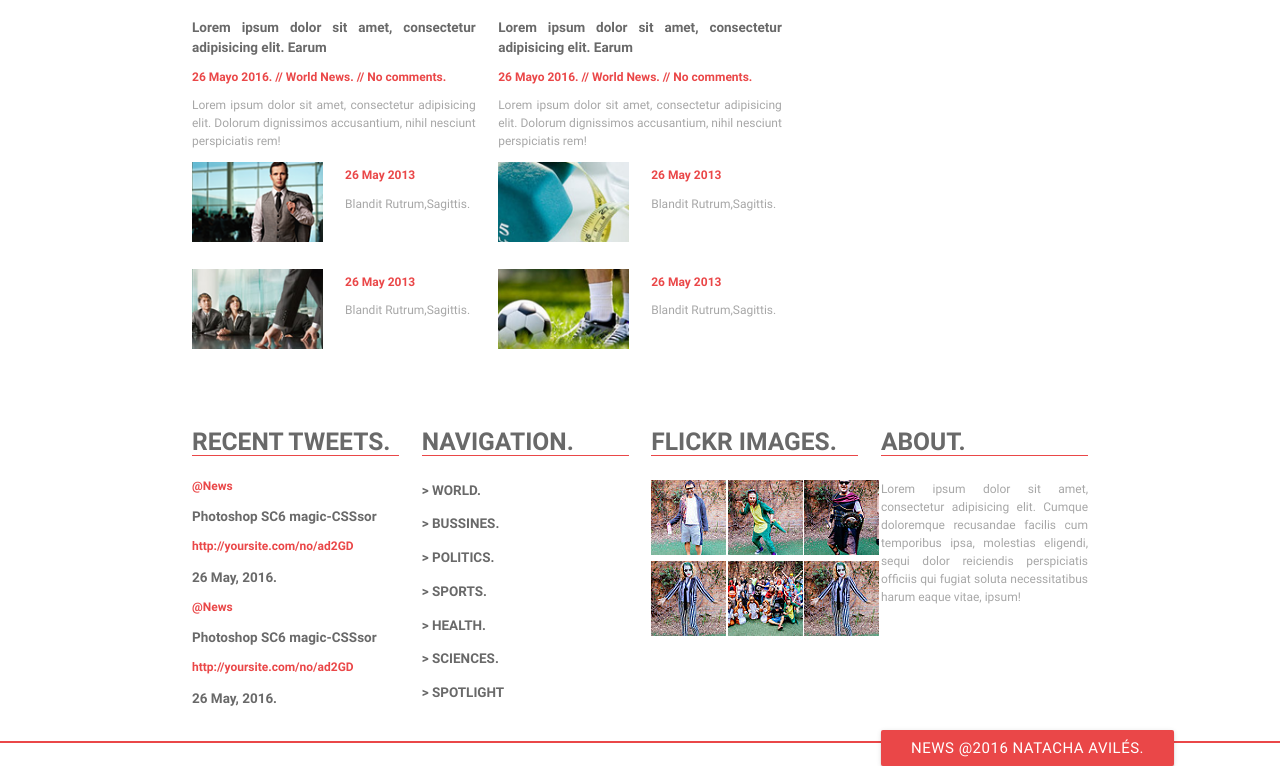
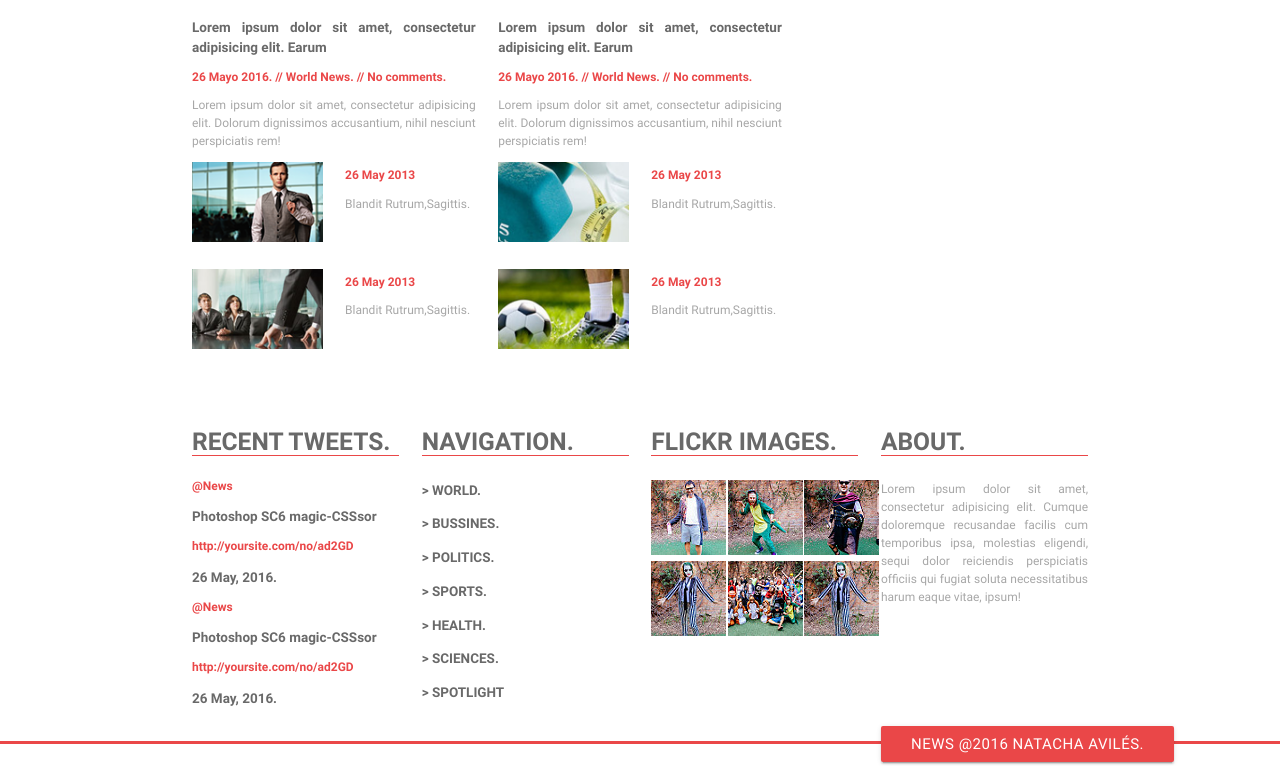
Before and after one commit to natachaAviles/sass-evaluation, a plain HTML site: page index.html in a window 1280 px wide. Shown: the part 2460-3226 px from the top of the page. Drawn offline with nearby package versions, Linux system fonts and the light colour scheme; files whose address does not match are found by name.

Commit message:
cambios a footer

```diff
--- a/sass/_footer.scss
+++ b/sass/_footer.scss
@@ -1,5 +1,5 @@
 footer{
-	border-bottom:2px solid $focuscolor;
+	border-bottom:3px solid $focuscolor;
 
 	h5{
 		@include titlestyle;
@@ -16,7 +16,7 @@ footer{
 	.btn{
 		@include etiqueta;
 		position:absolute;
-		margin-top:14vh;
+		margin-top:13.5vh;
 		&:hover{
 			background-color:$focuscolor;
 		}
```
Also changed, not shown: css/main.css, 1 other file.
